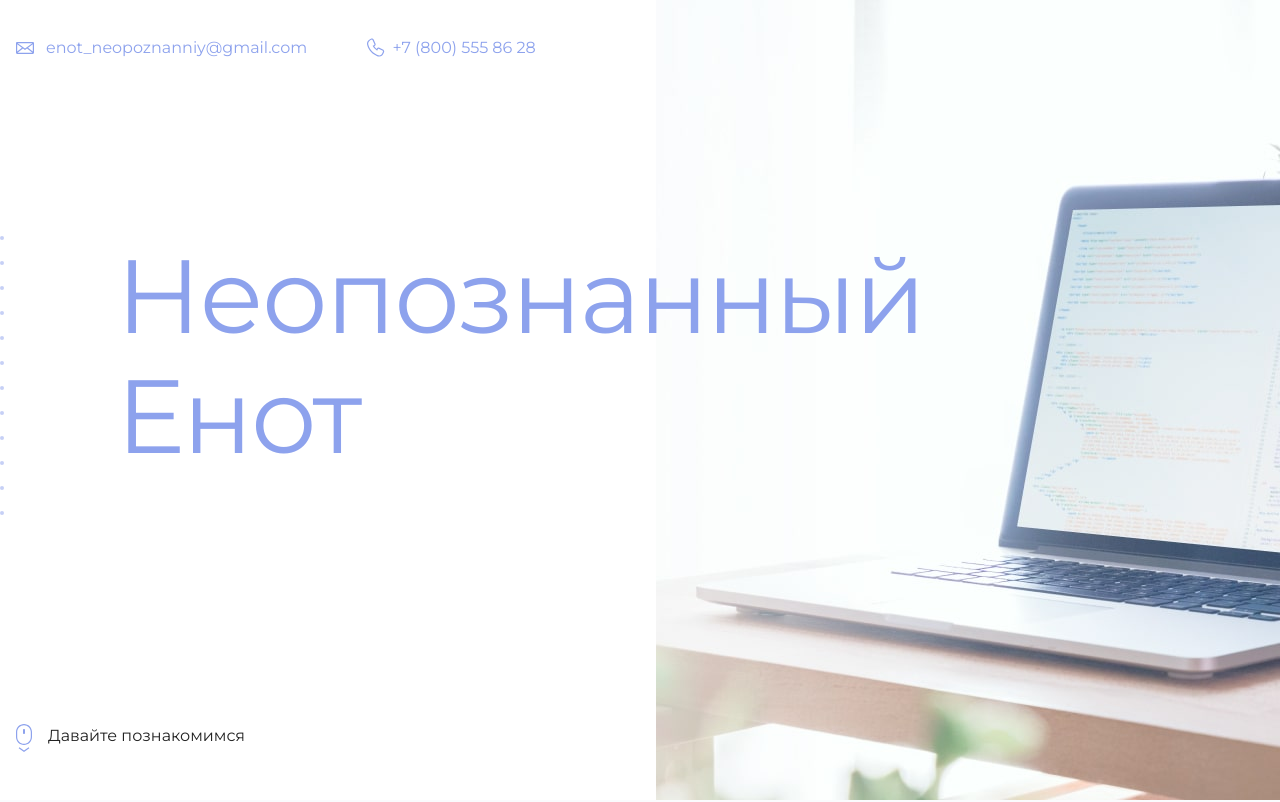
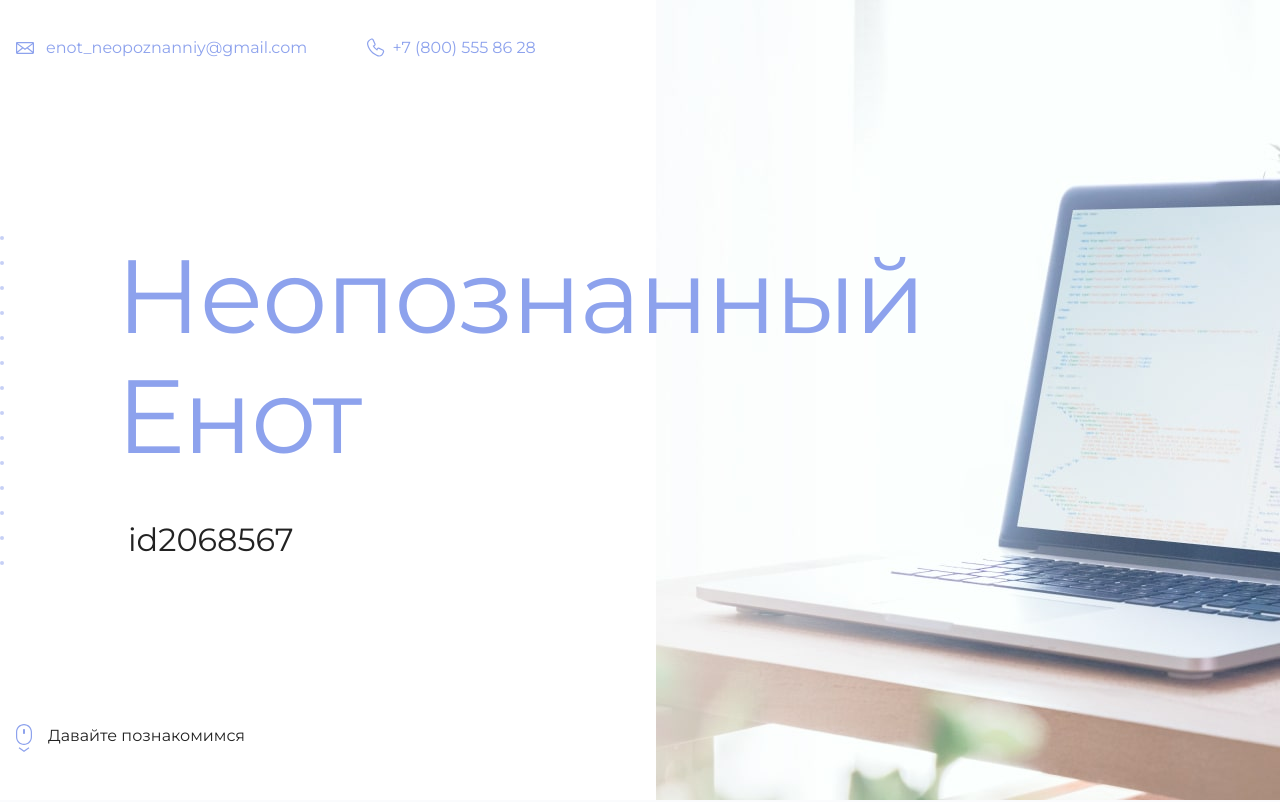
Before and after one commit to skate090961/github-pages-example, a plain HTML site: page index.html in a window 1280 px wide. Shown: the top 802 px of the page. Drawn offline with Linux system fonts and the light colour scheme.

Commit message:
Добавляет id

```diff
--- a/index.html
+++ b/index.html
@@ -19,7 +19,7 @@
       <section class="hero-image">
         <div class="container">
           <h1 class="heading">Неопознанный Енот</h1>
-          <p><!-- Тут ваш id на сайте Академии --></p>
+          <p>id2068567</p>
         </div>
       </section>
 
```
